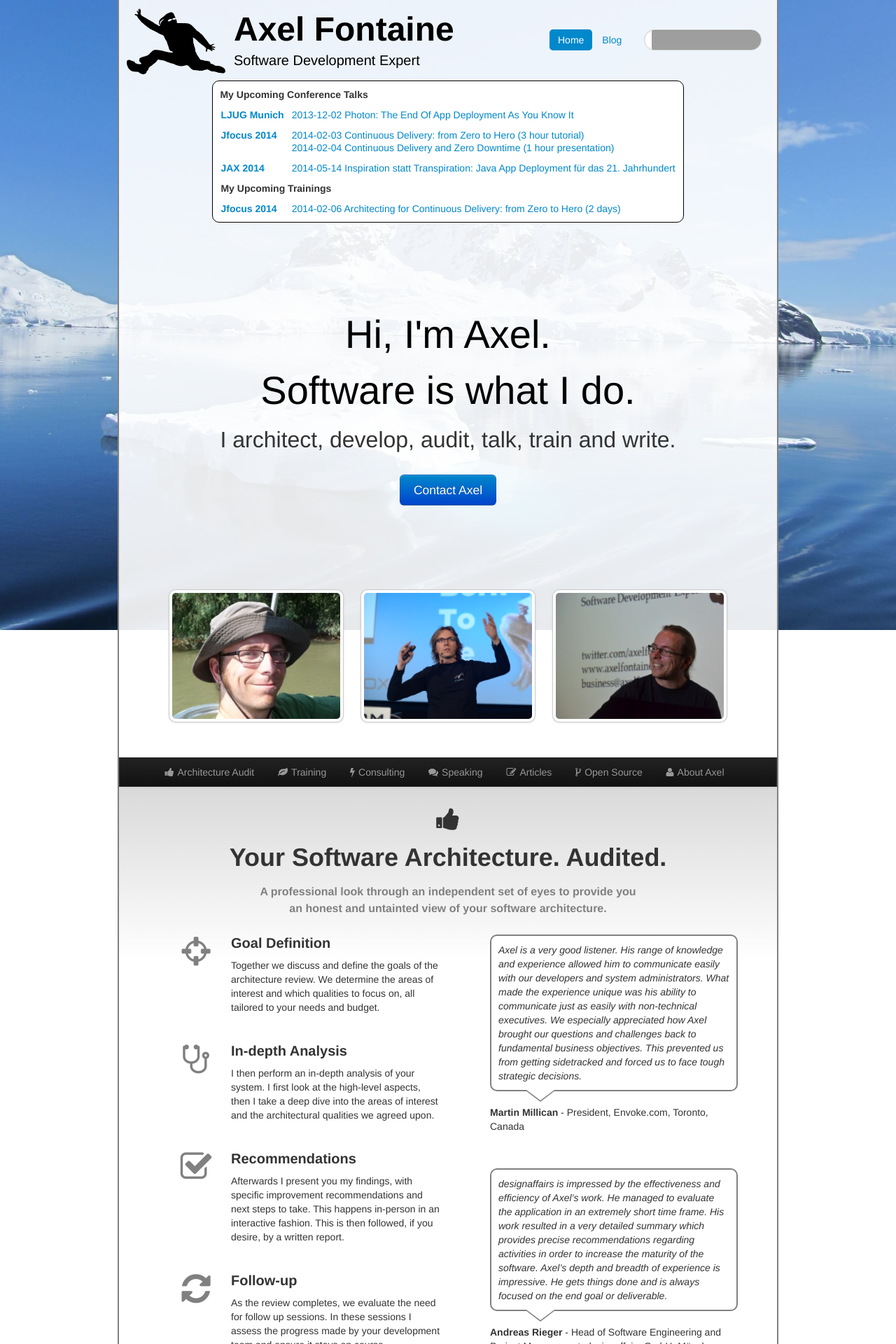
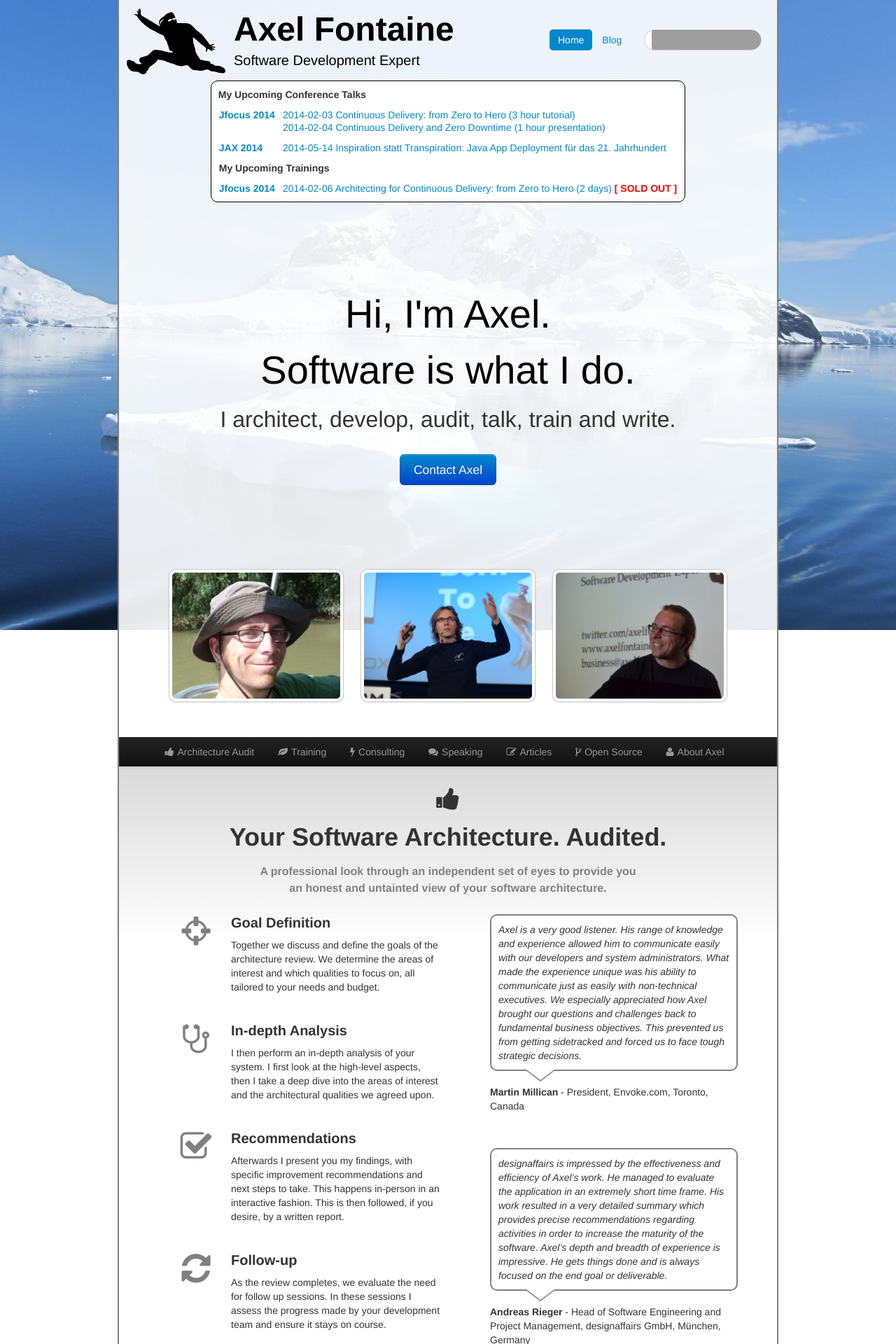
Before and after one commit to axelfontaine/axelfontaine.com, a Jekyll site: the page built from index.html, in a window 1280 px wide. Shown: the top 1920 px of the page at 70% size. Built offline with Jekyll 4.4.1, drawn with Linux system fonts in a browser that asks for light colours; comment, search, counter and statistics services are not loaded; grey boxes are pictures that could not be loaded.

Commit message:
Updated talks for 2014

```diff
--- a/assets/axelfontaine.css
+++ b/assets/axelfontaine.css
@@ -80,6 +80,11 @@
     margin-left: 10px;
     margin-right: 10px;
     padding-bottom: 10px;
+}
+
+#upcoming .soldout {
+    color: red;
+    font-weight: bold;
 }
 
 #top-space {
--- a/index.html
+++ b/index.html
@@ -8,12 +8,6 @@ pill: home
     <p><strong>My Upcoming Conference Talks</strong></p>
 
     <table>
-        <tr>
-            <td><a href="http://www.meetup.com/Lightweight-Java-User-Group-Munchen/events/148055102/">LJUG Munich</a></td>
-            <td>
-                <a href="http://www.meetup.com/Lightweight-Java-User-Group-Munchen/events/148055102/">2013-12-02 Photon: The End Of App Deployment As You Know It</a><br/>
-            </td>
-        </tr>
         <tr>
             <td><a href="http://www.jfokus.se/jfokus/talks.jsp">Jfocus 2014</a></td>
             <td>
@@ -33,7 +27,7 @@ pill: home
         <tr>
             <td><a href="http://www.jfokus.se/jfokus/training.jsp">Jfocus 2014</a></td>
             <td>
-                <a href="http://www.jfokus.se/jfokus/training.jsp">2014-02-06 Architecting for Continuous Delivery: from Zero to Hero (2 days)</a><br/>
+                <a href="http://www.jfokus.se/jfokus/training.jsp">2014-02-06 Architecting for Continuous Delivery: from Zero to Hero (2 days)</a> <spam class="soldout">[ SOLD OUT ]</spam><br/>
             </td>
         </tr>
     </table>
```
